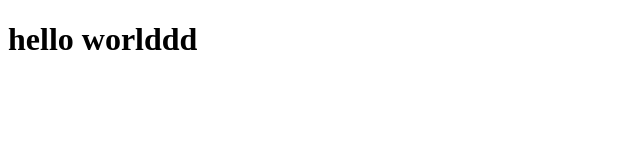
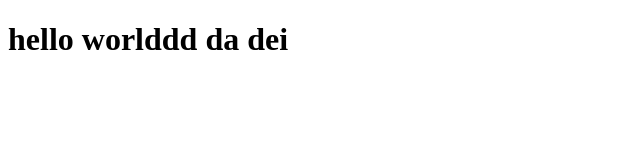
Before and after one commit to Yogesh251103/newRepo, a plain HTML site: page index.html in a window 1280 px wide. Shown: the whole page, without its empty margins (0-640 px from the left). Drawn offline with Linux system fonts and the light colour scheme.

Commit message:
First in main

```diff
--- a/index.html
+++ b/index.html
@@ -6,6 +6,6 @@
     <title>Document</title>
 </head>
 <body>
-    <h1>hello worlddd</h1>
+    <h1>hello worlddd da dei</h1>
 </body>
 </html>
```
